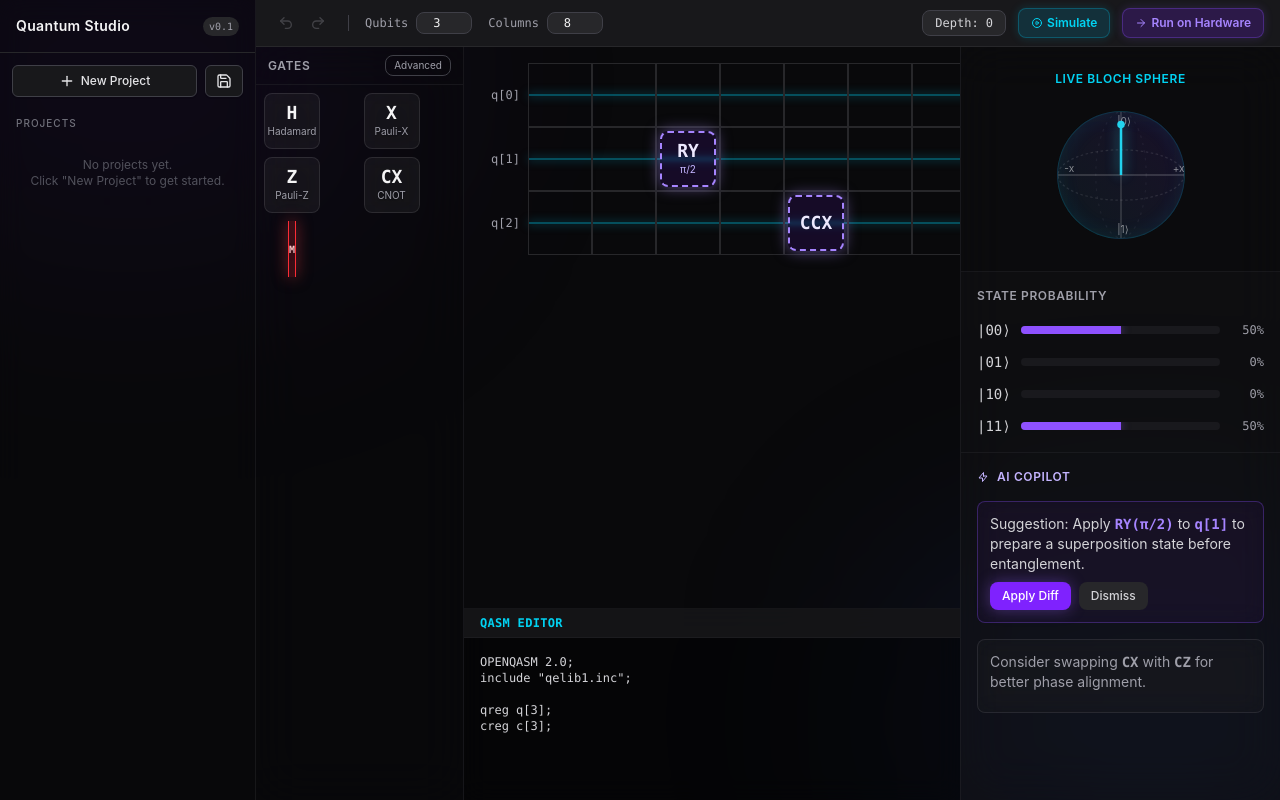
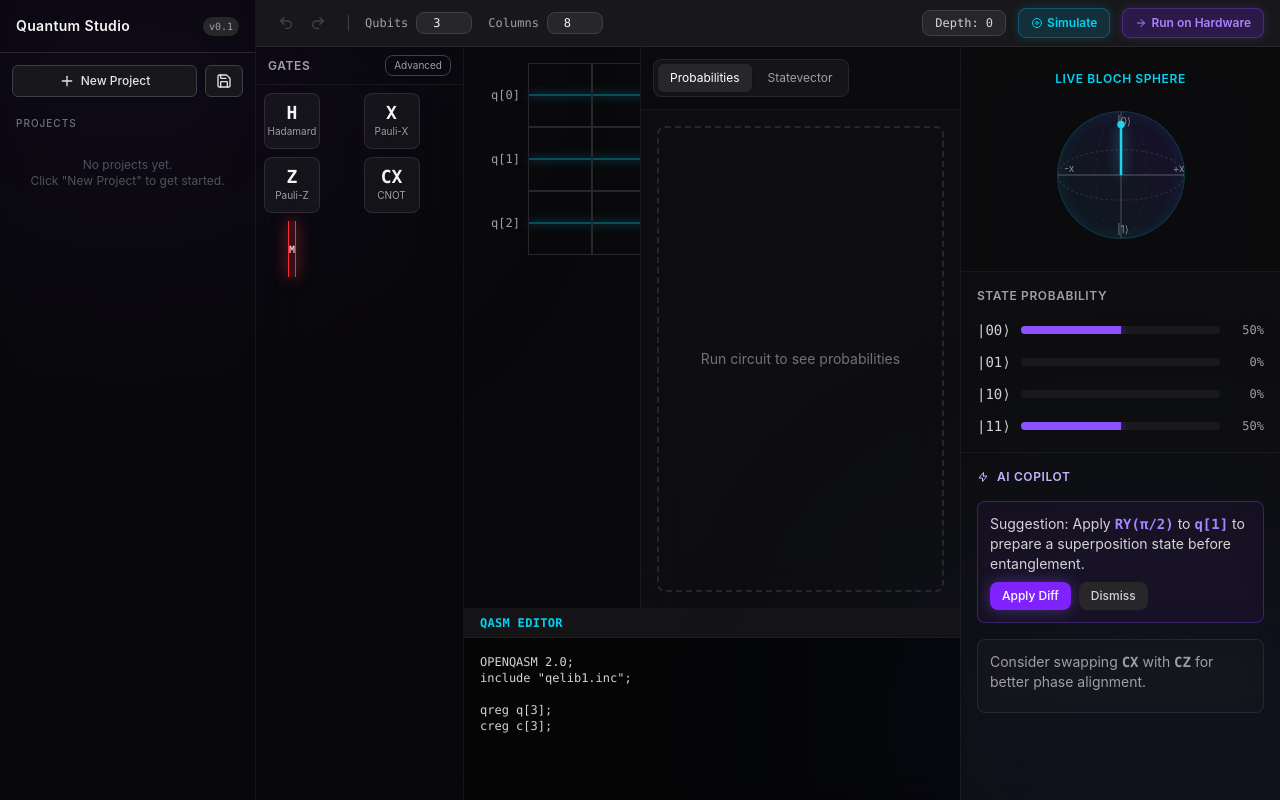
Before and after one commit to VarunRathore137/Quantum_Programming_Studio, a React (Vite) app: page / in a window 1280 px wide. Built offline with nearby package versions, Linux system fonts and the light colour scheme.

Commit message:
feat(phase-3): implement SimResultsPanel (Plan 3.3)

```diff
--- a/src/components/editor/CircuitEditor.tsx
+++ b/src/components/editor/CircuitEditor.tsx
@@ -4,6 +4,7 @@ import { GatePalette } from '../palette/GatePalette'
 import { CircuitControls } from './CircuitControls'
 import { CircuitGrid } from './CircuitGrid'
 import { CodeEditorPane } from './CodeEditorPane'
+import { SimResultsPanel } from '../simulation/SimResultsPanel'
 import { CopilotSidebar } from '../sidebar/CopilotSidebar'
 import { useCircuitStore } from '@/store/circuitStore'
 import { getGateDefinition } from '@/lib/gates/gateDefinitions'
@@ -67,11 +68,14 @@ export function CircuitEditor() {
             <div className="flex flex-1 overflow-hidden">
                <GatePalette />
                <div className="flex flex-col flex-1 overflow-hidden">
-                  <CircuitGrid
-                     pendingTwoQubit={pendingTwoQubit}
-                     setPendingTwoQubit={setPendingTwoQubit}
-                     occupied={occupied}
-                  />
+                  <div className="flex flex-1 overflow-hidden">
+                     <CircuitGrid
+                        pendingTwoQubit={pendingTwoQubit}
+                        setPendingTwoQubit={setPendingTwoQubit}
+                        occupied={occupied}
+                     />
+                     <SimResultsPanel />
+                  </div>
                   <CodeEditorPane />
                </div>
                <CopilotSidebar />
--- /dev/null
+++ b/src/components/simulation/ProbabilityHistogram.tsx
@@ -0,0 +1,48 @@
+import { useSimStore } from '../../store/simStore';
+
+export function ProbabilityHistogram() {
+  const simResult = useSimStore((s) => s.simResult);
+
+  if (!simResult) {
+    return (
+      <div className="flex-1 flex items-center justify-center p-6 text-zinc-500 text-sm border-2 border-dashed border-zinc-800 rounded-lg">
+        Run circuit to see probabilities
+      </div>
+    );
+  }
+
+  // Convert to array and sort descending
+  const probs = Object.entries(simResult.probabilities)
+    .sort(([, a], [, b]) => b - a);
+
+  const topProbs = probs.slice(0, 32);
+  const hasMore = probs.length > 32;
+
+  return (
+    <div className="flex flex-col h-full overflow-y-auto pr-2 custom-scrollbar space-y-2">
+      {topProbs.map(([basis, prob]) => {
+        const pct = (prob * 100).toFixed(1);
+        return (
+          <div key={basis} className="flex flex-col space-y-1">
+            <div className="flex justify-between text-xs font-mono text-zinc-300">
+              <span>|{basis}⟩</span>
+              <span>{pct}%</span>
+            </div>
+            <div className="h-2 w-full bg-zinc-900 rounded-full overflow-hidden">
+              <div
+                className="h-full bg-gradient-to-r from-violet-600 to-blue-500 rounded-full shadow-[0_0_10px_rgba(124,58,237,0.5)]"
+                style={{ width: `${prob * 100}%`, transition: 'width 300ms ease' }}
+              />
+            </div>
+          </div>
+        );
+      })}
+
+      {hasMore && (
+        <div className="pt-2 text-center text-xs text-zinc-500 italic">
+          Showing top 32 of {probs.length} states
+        </div>
+      )}
+    </div>
+  );
+}
--- /dev/null
+++ b/src/components/simulation/SimResultsPanel.tsx
@@ -0,0 +1,66 @@
+import { useState } from 'react';
+import { useSimStore } from '../../store/simStore';
+import { ProbabilityHistogram } from './ProbabilityHistogram';
+import { StatevectorPanel } from './StatevectorPanel';
+
+export function SimResultsPanel() {
+  const [tab, setTab] = useState<'probabilities' | 'statevector'>('probabilities');
+  const simStatus = useSimStore((s) => s.simStatus);
+  const simError = useSimStore((s) => s.simError);
+
+  return (
+    <div className="w-80 min-w-[320px] h-full flex flex-col bg-zinc-900/40 backdrop-blur-xl border-l border-zinc-800/50 text-zinc-100">
+      <div className="flex items-center justify-between p-3 border-b border-zinc-800/50 bg-zinc-950/40">
+        <div className="flex space-x-1 bg-zinc-900/80 p-1 rounded-lg border border-zinc-800 text-xs">
+          <button
+            onClick={() => setTab('probabilities')}
+            className={`px-3 py-1.5 rounded-md transition-colors ${
+              tab === 'probabilities'
+                ? 'bg-zinc-800 text-white shadow-sm'
+                : 'text-zinc-400 hover:text-zinc-200 hover:bg-zinc-800/50'
+            }`}
+          >
+            Probabilities
+          </button>
+          <button
+            onClick={() => setTab('statevector')}
+            className={`px-3 py-1.5 rounded-md transition-colors ${
+              tab === 'statevector'
+                ? 'bg-zinc-800 text-white shadow-sm'
+                : 'text-zinc-400 hover:text-zinc-200 hover:bg-zinc-800/50'
+            }`}
+          >
+            Statevector
+          </button>
+        </div>
+
+        {simStatus === 'running' && (
+          <div className="flex items-center space-x-2 text-xs text-violet-400">
+            <div className="w-3 h-3 rounded-full border-2 border-violet-500 border-t-transparent animate-spin" />
+            <span>Simulating</span>
+          </div>
+        )}
+      </div>
+
+      <div className="flex-1 p-4 overflow-hidden flex flex-col relative">
+        {simStatus === 'cloud' && (
+          <div className="absolute inset-0 flex flex-col items-center justify-center p-6 bg-zinc-900/90 backdrop-blur-sm z-10 text-center space-y-3">
+            <span className="text-3xl">☁️</span>
+            <div className="text-sm font-medium text-blue-300">Running on Cloud Simulator</div>
+            <div className="text-xs text-zinc-400">Local simulation limit (20 qubits) exceeded.</div>
+          </div>
+        )}
+
+        {simStatus === 'error' && (
+          <div className="absolute inset-0 flex flex-col items-center justify-center p-6 bg-zinc-900/90 backdrop-blur-sm z-10 text-center space-y-2">
+            <div className="text-red-400 font-semibold text-sm">Simulation Failed</div>
+            <div className="text-xs text-zinc-500">{simError}</div>
+          </div>
+        )}
+
+        {tab === 'probabilities' && <ProbabilityHistogram />}
+        {tab === 'statevector' && <StatevectorPanel />}
+      </div>
+    </div>
+  );
+}
--- /dev/null
+++ b/src/components/simulation/StatevectorPanel.tsx
@@ -0,0 +1,67 @@
+import { useSimStore } from '../../store/simStore';
+
+export function StatevectorPanel() {
+  const simResult = useSimStore((s) => s.simResult);
+
+  if (!simResult || !simResult.statevector) {
+    return (
+      <div className="flex-1 flex items-center justify-center p-6 text-zinc-500 text-sm border-2 border-dashed border-zinc-800 rounded-lg">
+        Run circuit to see statevector
+      </div>
+    );
+  }
+
+  // Calculate magnitude and phase, sort by magnitude desc
+  // Map index to basis string
+  const numQubits = Math.log2(simResult.statevector.length);
+  const states = simResult.statevector.map((c, i) => {
+    const mag = Math.sqrt(c.re * c.re + c.im * c.im);
+    const phase = Math.atan2(c.im, c.re);
+    const basis = i.toString(2).padStart(numQubits, '0');
+    return { basis, c, mag, phase };
+  }).filter(s => s.mag > 1e-6)
+    .sort((a, b) => b.mag - a.mag);
+
+  const topStates = states.slice(0, 32);
+
+  const formatComplex = (re: number, im: number) => {
+    const sign = im >= 0 ? '+' : '-';
+    return `${re.toFixed(4)} ${sign} ${Math.abs(im).toFixed(4)}i`;
+  };
+
+  const formatPhase = (phase: number) => {
+    if (Math.abs(phase) < 0.01) return '0';
+    const frac = phase / Math.PI;
+    return `${frac.toFixed(2)}π`;
+  };
+
+  return (
+    <div className="flex-1 overflow-y-auto border border-zinc-800/50 rounded-lg bg-zinc-950/30">
+      <table className="w-full text-left text-xs font-mono text-zinc-300">
+        <thead className="bg-zinc-900 border-b border-zinc-800 sticky top-0">
+          <tr>
+            <th className="p-2 font-semibold">State</th>
+            <th className="p-2 font-semibold">Amplitude</th>
+            <th className="p-2 font-semibold">Mag</th>
+            <th className="p-2 font-semibold">Phase</th>
+          </tr>
+        </thead>
+        <tbody>
+          {topStates.map(({ basis, c, mag, phase }) => (
+            <tr key={basis} className="border-b border-zinc-800/30 font-mono hover:bg-zinc-900/50 transition-colors">
+              <td className="p-2 text-violet-400">|{basis}⟩</td>
+              <td className="p-2">{formatComplex(c.re, c.im)}</td>
+              <td className="p-2">{mag.toFixed(4)}</td>
+              <td className="p-2 text-blue-400">{formatPhase(phase)}</td>
+            </tr>
+          ))}
+        </tbody>
+      </table>
+      {states.length > 32 && (
+        <div className="p-2 text-center text-xs text-zinc-500 italic border-t border-zinc-800">
+          Showing top 32 of {states.length} non-zero states
+        </div>
+      )}
+    </div>
+  );
+}
```
Also changed, not shown: .planning/phases/3/02-SUMMARY.md (added).
